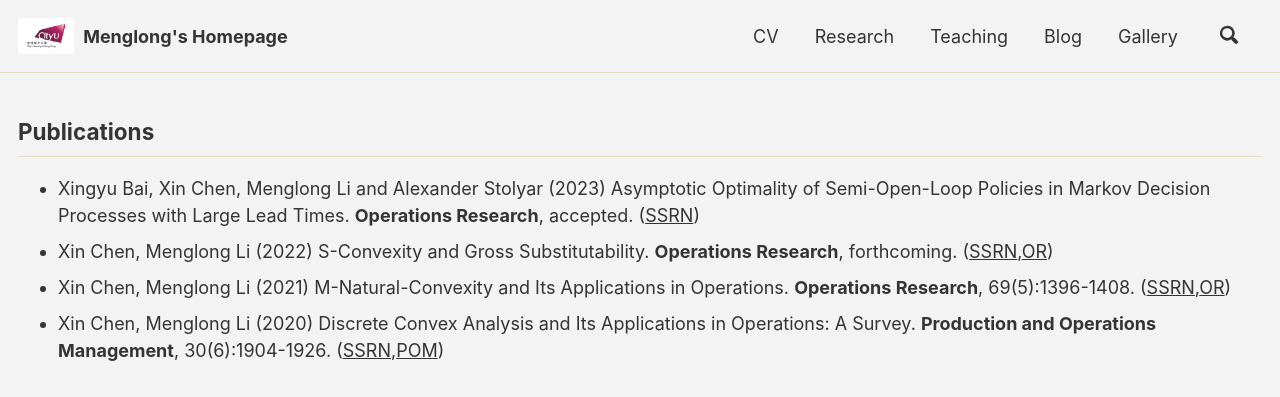
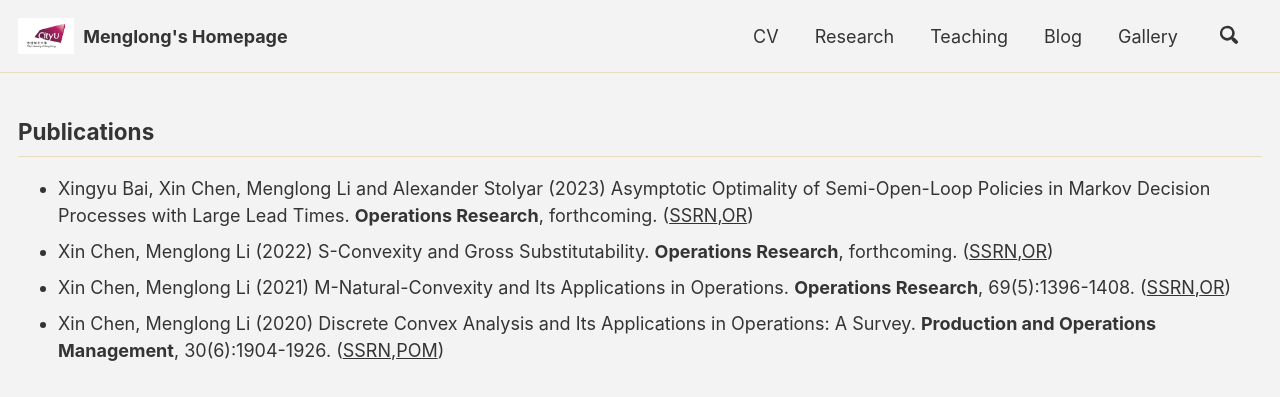
Before and after one commit to Menglongmath/Menglongmath.github.io, a Jekyll site: the page built from _pages/Research.md, in a window 1280 px wide. Shown: the top 397 px of the page. Built offline with Jekyll 4.4.1, drawn with Linux system fonts in a browser that asks for light colours; cached includes are drawn as plain includes.

Commit message:
Update Research.md

```diff
--- a/_pages/Research.md
+++ b/_pages/Research.md
@@ -10,7 +10,7 @@ permalink: /research/
 
 ## Publications
 
-* Xingyu Bai, Xin Chen, Menglong Li and Alexander Stolyar (2023) Asymptotic Optimality of Semi-Open-Loop Policies in Markov Decision Processes with Large Lead Times. **Operations Research**, accepted. ([SSRN](https://papers.ssrn.com/sol3/papers.cfm?abstract_id=3685551))
+* Xingyu Bai, Xin Chen, Menglong Li and Alexander Stolyar (2023) Asymptotic Optimality of Semi-Open-Loop Policies in Markov Decision Processes with Large Lead Times. **Operations Research**, forthcoming. ([SSRN](https://papers.ssrn.com/sol3/papers.cfm?abstract_id=3685551),[OR](https://pubsonline.informs.org/doi/abs/10.1287/opre.2021.088))
 * Xin Chen, Menglong Li (2022) S-Convexity and Gross Substitutability. **Operations Research**, forthcoming. ([SSRN](http://www.google.com/url?q=http%3A%2F%2Fssrn.com%2Fabstract%3D3549632&sa=D&sntz=1&usg=AFQjCNESBg5t491MLj-0NKrjKkYFGuFT2w),[OR](https://doi.org/10.1287/opre.2022.2394))
 * Xin Chen, Menglong Li (2021) M-Natural-Convexity and Its Applications in Operations. **Operations Research**, 69(5):1396-1408. ([SSRN](https://www.google.com/url?q=https%3A%2F%2Fpapers.ssrn.com%2Fsol3%2Fpapers.cfm%3Fabstract_id%3D3431474&sa=D&sntz=1&usg=AFQjCNHni1WzyvoGd5vpDaCPE5U-B70ULg),[OR](https://doi.org/10.1287/opre.2020.2070))
 * Xin Chen, Menglong Li (2020) Discrete Convex Analysis and Its Applications in Operations: A Survey. **Production and Operations Management**, 30(6):1904-1926. ([SSRN](http://www.google.com/url?q=http%3A%2F%2Fssrn.com%2Fabstract%3D3549628&sa=D&sntz=1&usg=AFQjCNF1-_9NcdaipDQTTJkvt1-B0RsRTg),[POM](https://doi.org/10.1111/poms.13234))
```
